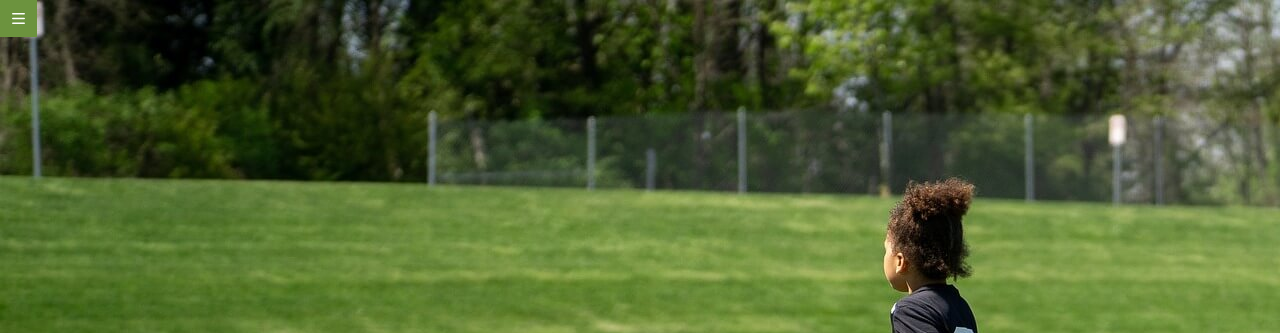
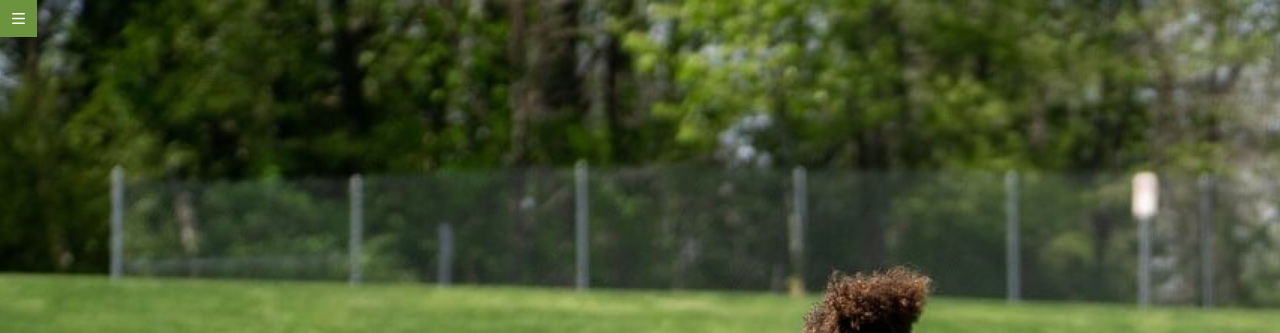
Before and after one commit to Adalab/modulo-1-evaluacion-final-ysabelvalencia, a website: page docs/index.html in a window 1280 px wide. Shown: the top 333 px of the page. Drawn offline with nearby package versions, Linux system fonts and the light colour scheme; files that its build step writes are made by us from their sources.

Commit message:
update hero

```diff
--- a/src/scss/layout/_hero.scss
+++ b/src/scss/layout/_hero.scss
@@ -1,11 +1,15 @@
 .hero {
-    min-height: 55rem;
+    min-height: 100vh;
     background-image: url("../images/cover-tiny.jpeg");
     background-position:center right (17%);
     background-size:cover;
     background-position-y: top;
     flex-direction: column;
     @include dflexcenter ();
+        @media (min-width:768px) {
+            height: 100vh;
+            background-size: 150%;
+        }
 
     &__title {
         color:$colorfour;
```
